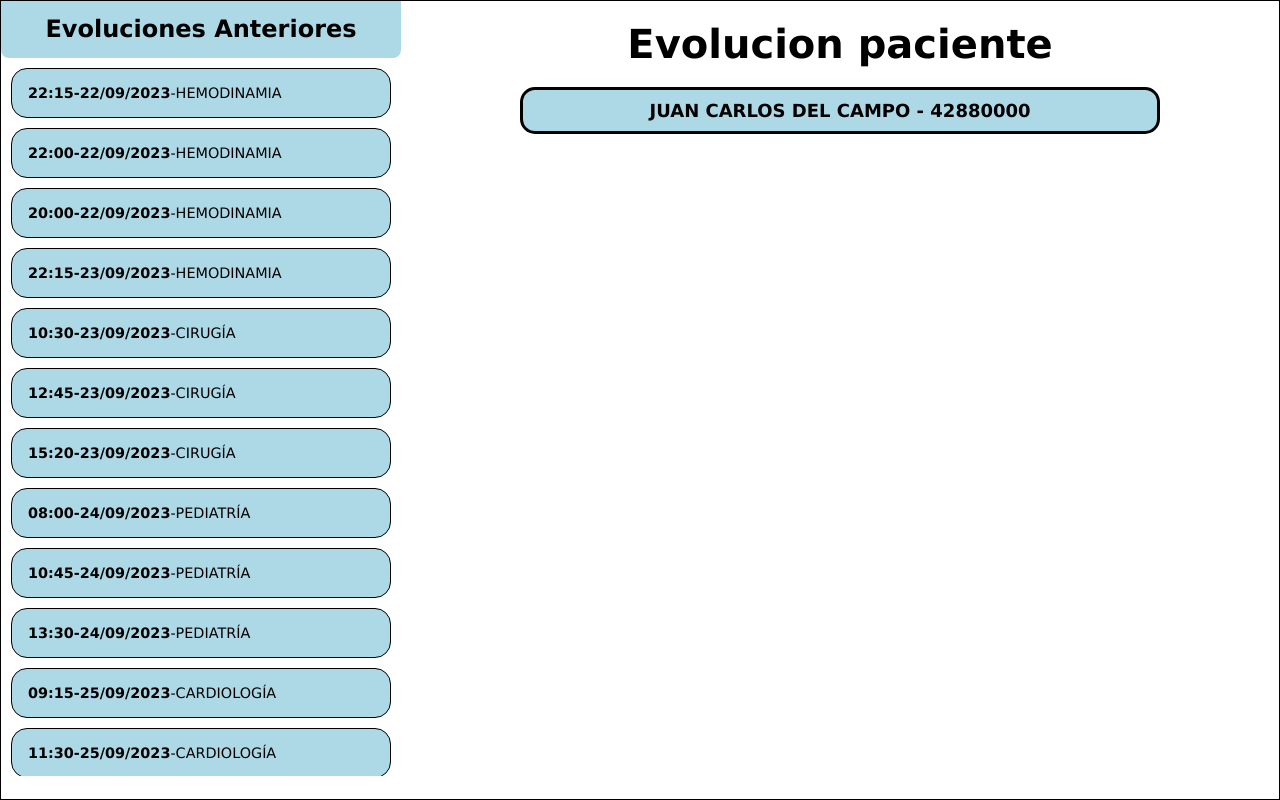
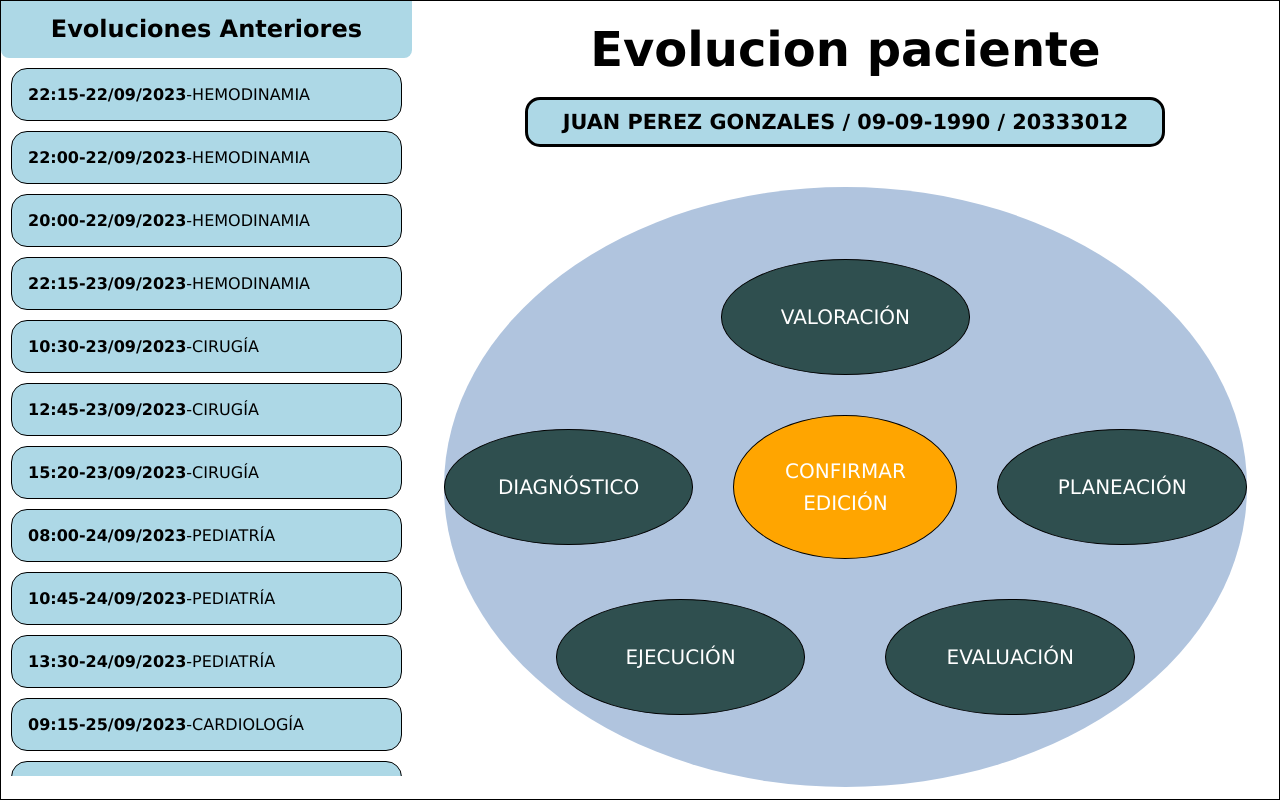
Before and after one commit to DanielAizcorbe/pae-v2, a React (Create React App) app: page / in a window 1280 px wide. Built offline with nearby package versions, Linux system fonts and the light colour scheme; the HTML template or start-up script is replaced by a standard one.

Commit message:
add estilos basicos a la pantalla de etapas

```diff
--- a/src/App.css
+++ b/src/App.css
@@ -1,7 +1,7 @@
 :root {
   --color-texto: black;
   --fondo-resaltado: lightblue;
-  --text-family: "Verdana" , san-serif;
+  --text-family: "Verdana", san-serif;
 }
 
 * {
@@ -9,7 +9,8 @@
   box-sizing: border-box;
 }
 
-html, body {
+html,
+body {
   height: 100%;
   width: 100%;
   margin: 0;
@@ -37,19 +38,19 @@ body {
 
 main {
   width: 100%;
+  height: 100%;
   display: flex;
   flex-direction: column;
-  justify-content: center;
+  justify-content: flex-start;
   align-items: center;
   padding: 0 2rem;
 }
 
-main > h1 {
+main h1 {
   margin: 0;
   padding: 20px 0;
-  font-size: 40px;
+  font-size: 3rem;
 }
-
 
 /* DATOS PACIENTE */
 
@@ -79,12 +80,21 @@ main > h1 {
   color: var(--color-texto);
   font-size: large;
   font-weight: bolder;
+  font-size: 1.3rem;
+}
+
+.main-container {
+  display: flex;
+  flex-direction: column;
+  width: 100%;
+  justify-content: center;
+  align-items: center;
 }
 
 /* EVOLUCIONES ANTERIORES*/
 
 .evoluciones {
-  max-width: 400px;
+  max-width: 500px;
   width: 100%;
   min-width: 300px;
   height: 100%;
@@ -131,7 +141,7 @@ main > h1 {
   padding: 1rem;
   cursor: pointer;
   background-color: var(--fondo-resaltado);
-  font-size: 0.9rem;
+  font-size: 1rem;
 }
 
 .evoluciones-container ol li:hover {
@@ -147,24 +157,26 @@ main > h1 {
   margin-bottom: 0;
 }
 
-
-
 /* ETAPAS EVOLUCION */
 
 .etapas-container {
   display: flex;
   flex-direction: column;
-  padding: 0 1em;
-  border: 2px solid black;
-  border-radius: 1.25rem;
-  max-width: 1200px;
+/*   border: 2px solid black; */
+  border-radius: 50%;
+  max-width: 900px;
   width: 100%;
-  min-width: 400px;
+  min-width: 300px;
+  min-height: 300px;
+  max-height: 600px;
+  height: 100%;
   margin-top: 40px;
-  justify-content: flex-start;
+  justify-content: center;
+  background-color: lightsteelblue;
 }
 
-.etapa, .btn-central {
+.etapa,
+.btn-central {
   text-align: center;
   display: flex;
   justify-content: space-evenly;
@@ -177,39 +189,47 @@ main > h1 {
 }
 
 .etapa {
+  width: 15.6rem;
+  height: 7.25rem;
+  -moz-border-radius: 50%;
+  -webkit-border-radius: 50%;
   border-radius: 50%;
-  max-width: 200px;
-  min-width: 150px;
-  width: 100%;
-  max-height: 200px;
-  min-height: 100px;
-  height: 100%;
   background-color: darkslategrey;
 }
 
 .btn-central {
-  max-width: 200px;
-  min-width: 150px;
-  width: 100%;
-  max-height: 250px;
-  min-height: 150px;
-  height: 100%;
-  border-radius: 2rem;
+  width: 14rem;
+  height: 9rem;
+  border-radius: 50%;
+  line-height: 2rem;
+  margin: 2.5rem;
+}
+
+.btn-confirmar {
+  background-color: orange;
+}
+
+.btn-generar {
   background-color: green;
 }
 
-.top, .mid, .bottom {
-  /*border: 1px solid black;*/
+.icono-paciente {
+  background-color: gray;
+}
+
+.top,
+.mid,
+.bottom {
+  /*  border: 1px solid black; */
   display: flex;
   flex-direction: row;
-  justify-content: space-evenly;
+  justify-content: center;
   align-items: center;
 }
 
-.top, .bottom{
-  padding: 1rem 0;
+.bottom button {
+  margin: 0 2.5rem;
 }
-
 
 .check {
   background-color: green;
--- a/src/App.js
+++ b/src/App.js
@@ -3,8 +3,9 @@ import { EvoluacionesAnteriores } from "./components/EvoluacionesAnteriores";
 import { EtapasEvolucion } from "./components/EtapasEvolucion";
 import './App.css';
 
-const nombrePaciente = "JUAN CARLOS DEL CAMPO";
-const documentoPaciente = "42880000";
+const nombrePaciente = "JUAN PEREZ GONZALES";
+const documentoPaciente = "20333012";
+const fechaNacPaciente = "09-09-1990";
 
 function App() {
   return (
@@ -12,12 +13,15 @@ function App() {
       <div className="col-container">
         <EvoluacionesAnteriores />
         <main>
-          <h1>Evolucion paciente</h1>
-          <DatosPaciente
-            nombre={nombrePaciente}
-            documento={documentoPaciente}
-          />
-          {/* <EtapasEvolucion /> */}
+          <div className="main-container">
+            <h1>Evolucion paciente</h1>
+            <DatosPaciente
+              nombre={nombrePaciente}
+              documento={documentoPaciente}
+              fechaNac={fechaNacPaciente}
+            />
+          </div>
+          <EtapasEvolucion />
         </main>
       </div>
     </div>
--- a/src/components/DatosPaciente.js
+++ b/src/components/DatosPaciente.js
@@ -1,10 +1,10 @@
 import React from "react";
 
-const DatosPaciente = ({nombre, documento}) => {
+const DatosPaciente = ({nombre, documento, fechaNac}) => {
     return (
         <div className="datos-paciente-container">
             {/*<h1>DATOS PACIENTE</h1>*/}
-            <span>{nombre + " - " + documento}</span>
+            <span>{nombre + " / " + fechaNac + " / " + documento}</span>
         </div>
     );
 }
--- a/src/components/EtapasEvolucion.js
+++ b/src/components/EtapasEvolucion.js
@@ -12,14 +12,14 @@ const EtapasEvolucion = () => {
                 <Etapa
                     nombre={"VALORACIÓN"}
                     onClick={() => alert("abrir VALORACIÓN")}
-                    completado={true}
+                    completado={false}
                 />
             </div>
             <div className="mid">
                 <Etapa
                     nombre={"DIAGNÓSTICO"}
                     onClick={() => alert("abrir DIAGNÓSTICO")}
-                    completado={true}
+                    completado={false}
                 />
                 <BotonCentral
                     flag={FALTA_CONFIRMAR_EDICION}
@@ -27,7 +27,7 @@ const EtapasEvolucion = () => {
                 <Etapa
                     nombre={"PLANEACIÓN"}
                     onClick={() => alert("abrir PLANEACIÓN")}
-                    completado={true}
+                    completado={false}
                 />
             </div>
             <div className="bottom">
--- a/src/components/botones/BotonCentral.js
+++ b/src/components/botones/BotonCentral.js
@@ -4,9 +4,9 @@ import { toggleBotonCentral } from "../datos/ToggleBotonCentral";
 const BotonCentral = ({flag}) => {
 
     return (
-        <button className="btn-central">
+        <>
             {toggleBotonCentral(flag)}
-        </button>
+        </>
     );
 }
 
--- a/src/components/botones/BotonConfirmarEdicion.js
+++ b/src/components/botones/BotonConfirmarEdicion.js
@@ -1,11 +1,12 @@
 import React from "react";
+import { FALTA_CONFIRMAR_EDICION } from "../datos/ToggleBotonCentral";
 
-const BotonConfirmarEdicion = ({flag}) => {
+const BotonConfirmarEdicion = () => {
 
     return (
-        <div>
-            {flag}
-        </div>
+        <button className="btn-central btn-confirmar">
+            {FALTA_CONFIRMAR_EDICION}
+        </button>
     );
 }
 
--- a/src/components/botones/BotonGenerarEvolucion.js
+++ b/src/components/botones/BotonGenerarEvolucion.js
@@ -1,10 +1,11 @@
 import React from "react";
+import { GENERAR_EVOLUCION } from "../datos/ToggleBotonCentral";
 
-const BotonGenerarEvolucion = ({flag}) => {
+const BotonGenerarEvolucion = () => {
     return (
-        <div>
-            {flag}
-        </div>
+        <button className="btn-central btn-generar">
+            {GENERAR_EVOLUCION}
+        </button>
     );
 }
 
--- a/src/components/botones/IconoPaciente.js
+++ b/src/components/botones/IconoPaciente.js
@@ -1,11 +1,13 @@
 import React from "react";
 
-const IconoPaciente = ({flag}) => {
+const IconoPaciente = () => {
     return (
-        <div>
-            {flag}
-        </div>
+        <image
+            href="#"
+            alt="Icono de paciente"
+            className="btn-central icono-paciente"
+        />
     );
 }
 
-export {IconoPaciente}
+export { IconoPaciente }
--- a/src/components/datos/ToggleBotonCentral.js
+++ b/src/components/datos/ToggleBotonCentral.js
@@ -9,11 +9,11 @@ const FALTAN_ETAPAS = "FALTAN ETAPAS";
 const toggleBotonCentral = (flag) => {
     switch(flag) {
         case FALTA_CONFIRMAR_EDICION:
-            return <BotonConfirmarEdicion flag={FALTA_CONFIRMAR_EDICION} />;
+            return <BotonConfirmarEdicion/>;
         case GENERAR_EVOLUCION:
-            return <BotonGenerarEvolucion flag={GENERAR_EVOLUCION}/>
+            return <BotonGenerarEvolucion/>
         case FALTAN_ETAPAS:
-            return <IconoPaciente flag={FALTAN_ETAPAS}/>
+            return <IconoPaciente/>
         default:
             return <div></div>;
     }
```
